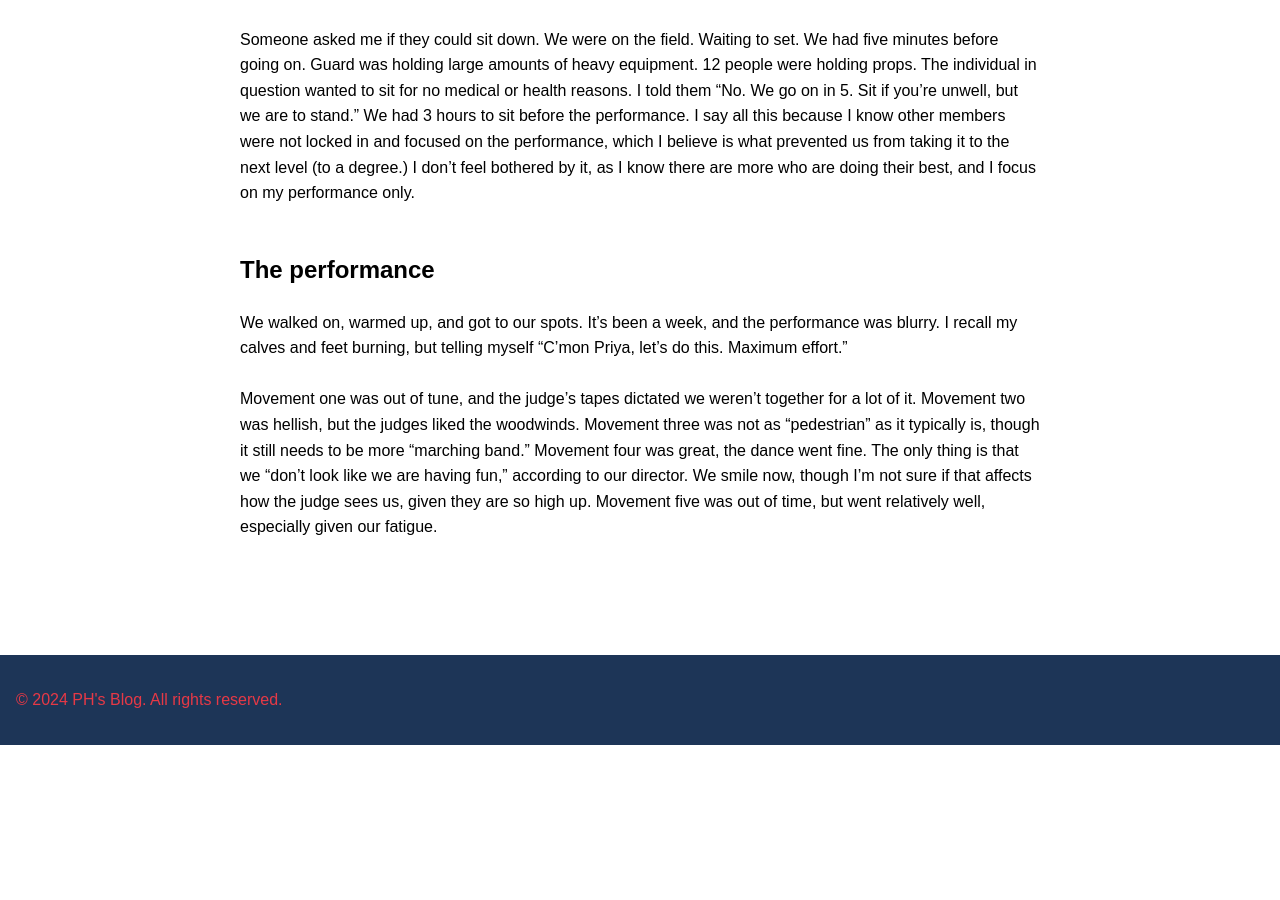
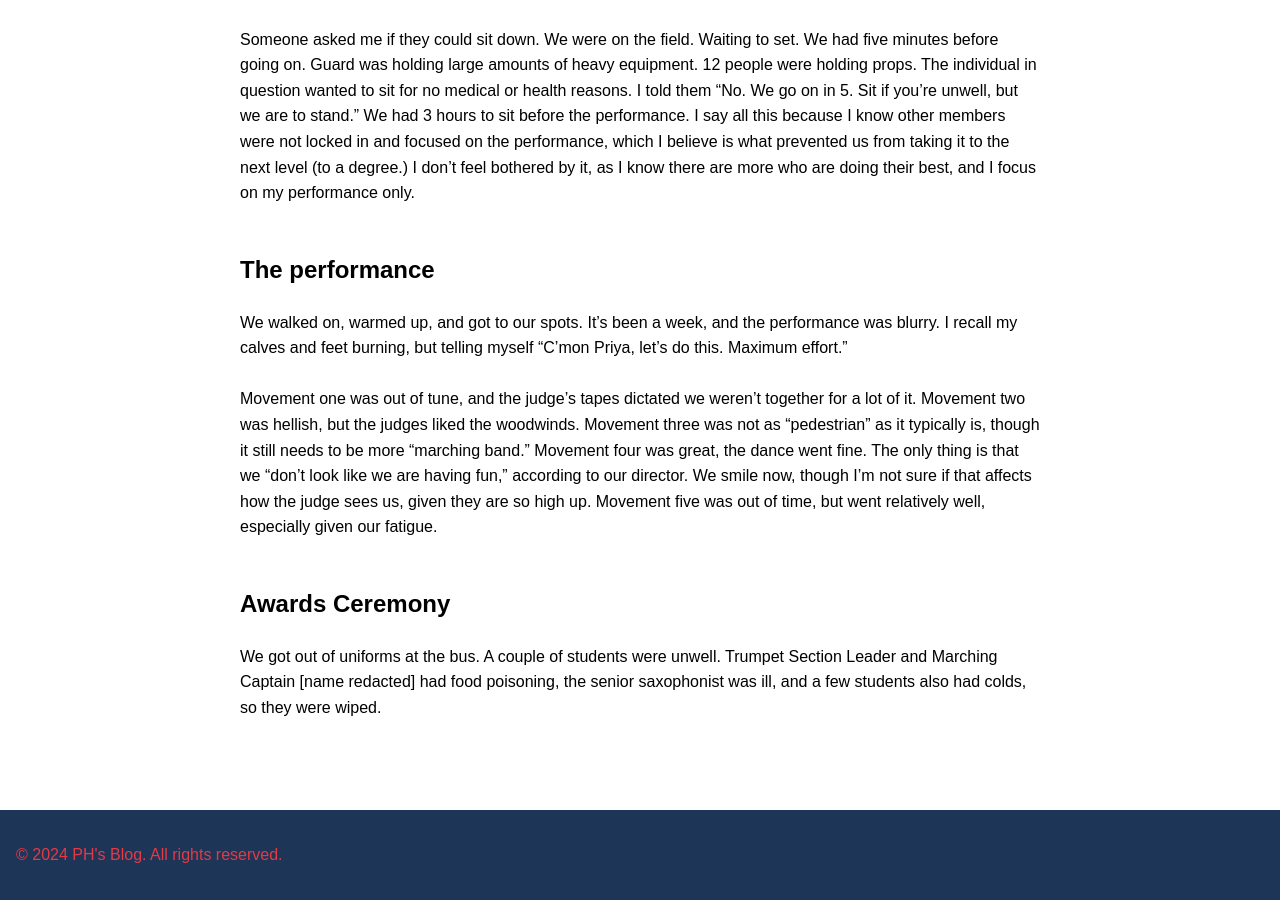
Before and after one commit to CaptainSapphire/PH-s-Blog, a Jekyll site: the page built from _posts/2024-11-21-Prelims.md, in a window 1280 px wide and 900 px high, scrolled down 2664 px. Built offline with Jekyll 4.4.1, drawn with Linux system fonts in a browser that asks for light colours; our own code applies the rules of GitHub Pages for plain Markdown files; before the commit the page ends 3409 px from its top, so only the background shows below that.

Commit message:
Update 2024-11-21-Prelims.md

```diff
--- a/_posts/2024-11-21-Prelims.md
+++ b/_posts/2024-11-21-Prelims.md
@@ -33,3 +33,6 @@ Someone asked me if they could sit down. We were on the field. Waiting to set. W
 ## The performance
 We walked on, warmed up, and got to our spots. It's been a week, and the performance was blurry. I recall my calves and feet burning, but telling myself "C'mon Priya, let's do this. Maximum effort." <br><br>
 Movement one was out of tune, and the judge's tapes dictated we weren't together for a lot of it. Movement two was hellish, but the judges liked the woodwinds. Movement three was not as "pedestrian" as it typically is, though it still needs to be more "marching band." Movement four was great, the dance went fine. The only thing is that we "don't look like we are having fun," according to our director. We smile now, though I'm not sure if that affects how the judge sees us, given they are so high up. Movement five was out of time, but went relatively well, especially given our fatigue. <br><br>
+
+## Awards Ceremony
+We got out of uniforms at the bus. A couple of students were unwell. Trumpet Section Leader and Marching Captain [name redacted] had food poisoning, the senior saxophonist was ill, and a few students also had colds, so they were wiped.
```
